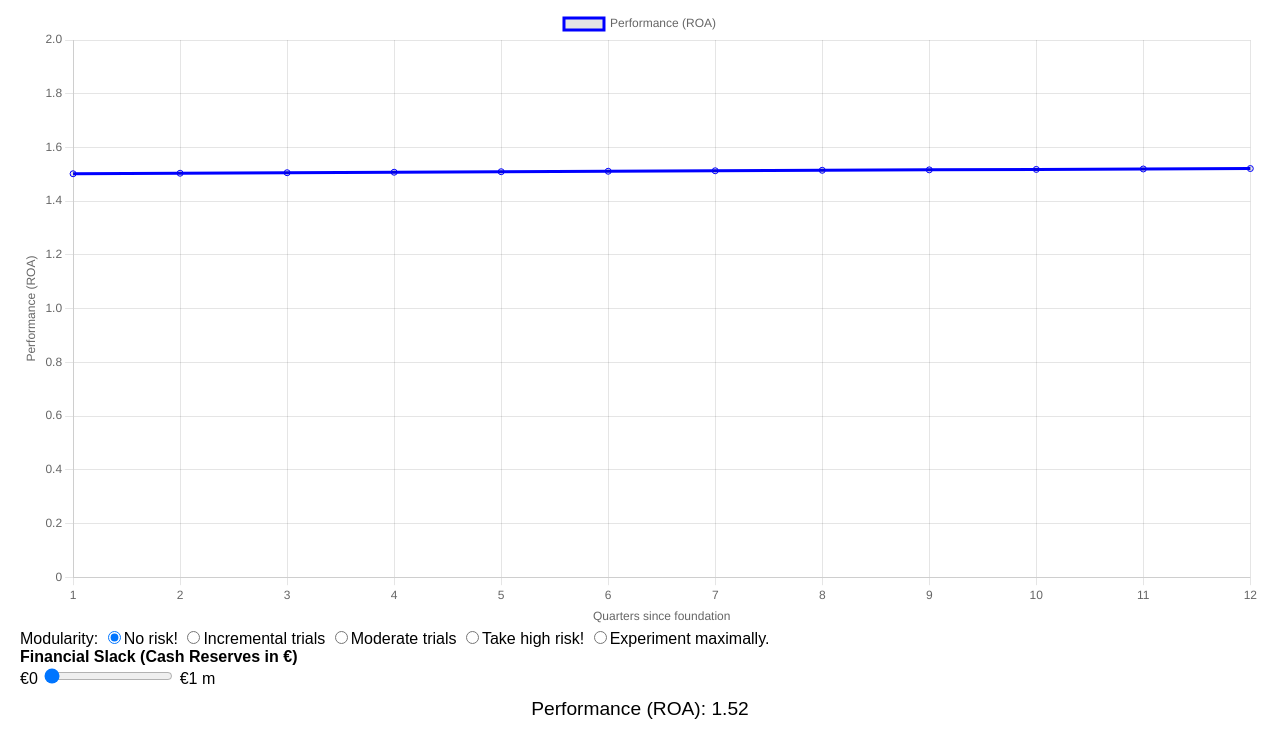
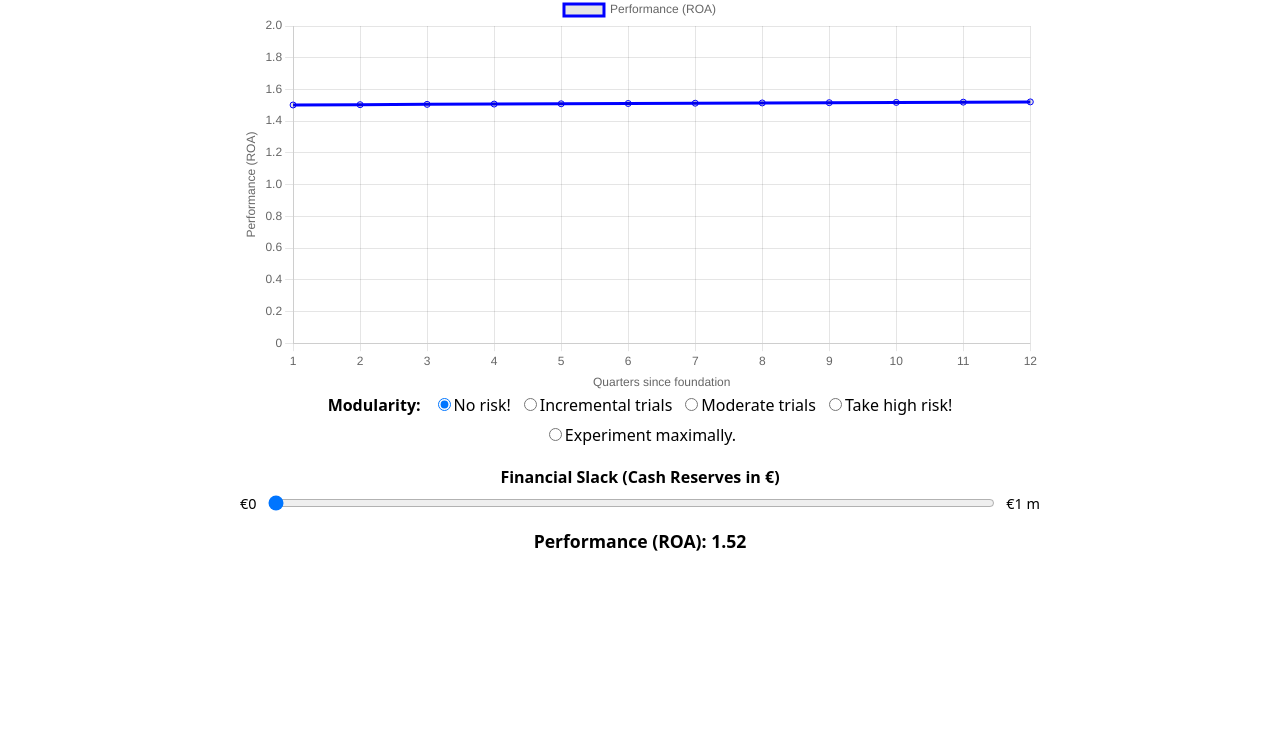
Before and after one commit to orgresilience/resilience_sim, a plain HTML site: page index.html in a window 1280 px wide. Shown: the part 92-832 px from the top of the page. After the commit the page ends 800 px from the top, so only its background shows below. Drawn offline with nearby package versions, Linux system fonts and the light colour scheme.

Commit message:
Update my-simulation.css

```diff
--- a/css/my-simulation.css
+++ b/css/my-simulation.css
@@ -1,24 +1,62 @@
 body {
-  margin: 0;
-  padding: 20px;
-  font-family: sans-serif;
+  font-family: system-ui, sans-serif;
+  text-align: center;
+  margin: 0 auto;
+  max-width: 800px;
 }
 
-#graph {
-  width: 100%;
-  height: 400px;
-  margin-bottom: 20px;
-  border: 1px solid #ccc;
+#controls {
+  margin-bottom: 1rem;
+  display: flex;
+  flex-direction: column;
+  gap: 0.75rem;
 }
 
-#sliders {
-  margin: auto;
-  width: 80%;
-  margin-bottom: 20px;
+#slack-control {          /* the wrapper <div> for Slack */
+  margin-top: 1.25rem;    /* ↲ increase this value to taste */
+}
+
+.control-block {
+  display: flex;
+  align-items: center;
+  justify-content: center;
+  gap: 0.5rem;
+  flex-wrap: wrap;
+}
+
+
+.control-label {
+  font-weight: 600;
+  margin-right: 0.25rem;
+}
+
+#graphCanvas {
+  max-width: 100%;
+  height: 380px;
 }
 
 #status {
-  font-size: 1.2em;
-  margin-top: 10px;
-  text-align: center;
+  margin-top: 1rem;
+  font-size: 1.1rem;
+  font-weight: 600;
 }
+
+/* Lay out the row: label – slider – label */
+.slider-row {
+  display: flex;
+  align-items: center;
+  gap: 0.6rem;          /* space between pieces */
+  margin-top: 0.35rem;  /* space under the heading label */
+}
+
+/* Make the slider stretch while the € labels stay fixed */
+#slack {
+  flex: 1;              /* take up all remaining width */
+  max-width: 100%;      /* keeps it responsive */
+}
+
+/* Optional: adjust the end labels’ look */
+.slider-label {
+  font-size: 0.9rem;
+  white-space: nowrap;
+}
```
